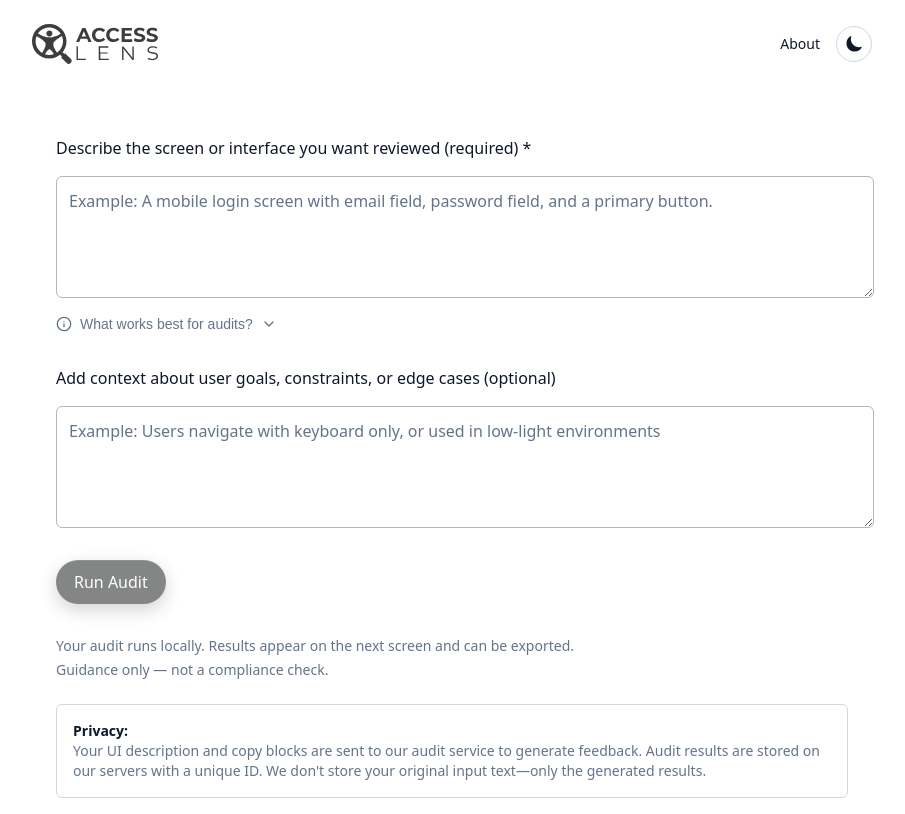
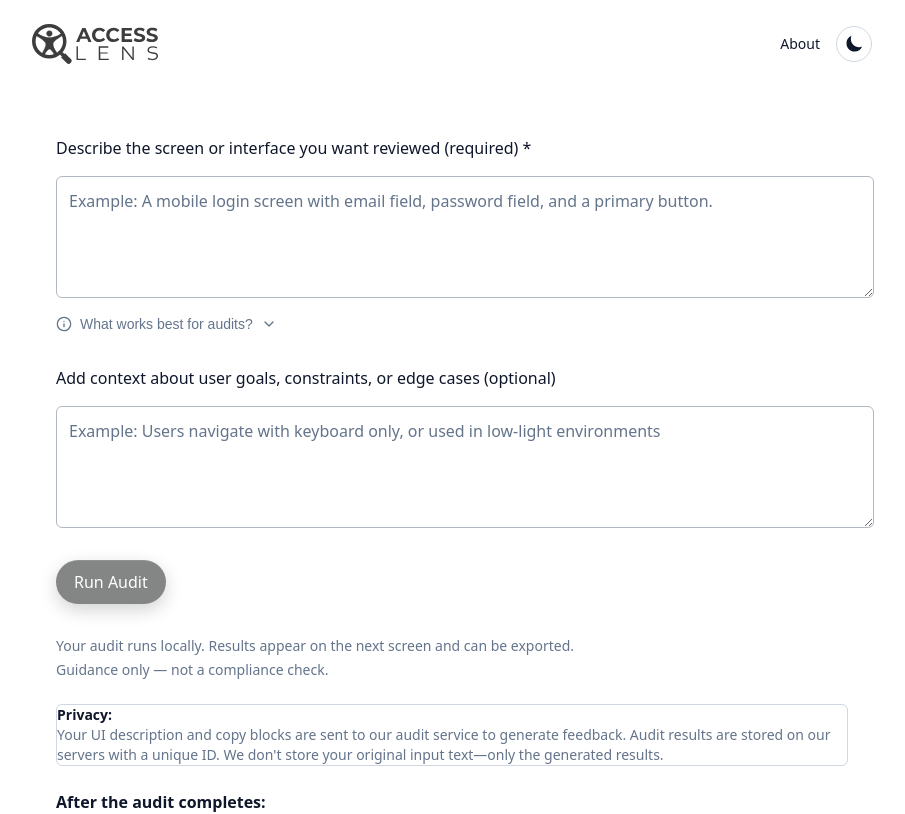
Before and after one commit to AceMoon-tech/access-lens, a React (Vite) app: page /audit in a window 1280 px wide. Shown: the top 814 px of the page, without its empty margins (188-1093 px from the left). Built offline with nearby package versions, Linux system fonts and the light colour scheme; no server answers.

Commit message:
formatting adjustments to audit page

```diff
--- a/src/screens/AuditForm.jsx
+++ b/src/screens/AuditForm.jsx
@@ -441,12 +441,11 @@ function AuditForm({ onResults }) {
 
           {/* Privacy section */}
           <div
-            className="text-sm rounded-sm"
+            className="p-16 rounded-sm border text-sm"
             style={{
-              color: 'var(--text-muted)',
               backgroundColor: 'var(--bg-surface-1)',
-              border: '1px solid var(--border-default)',
-              padding: 'var(--space-16)'
+              borderColor: 'var(--border-default)',
+              color: 'var(--text-muted)'
             }}
           >
             <p className="mb-8">
```
